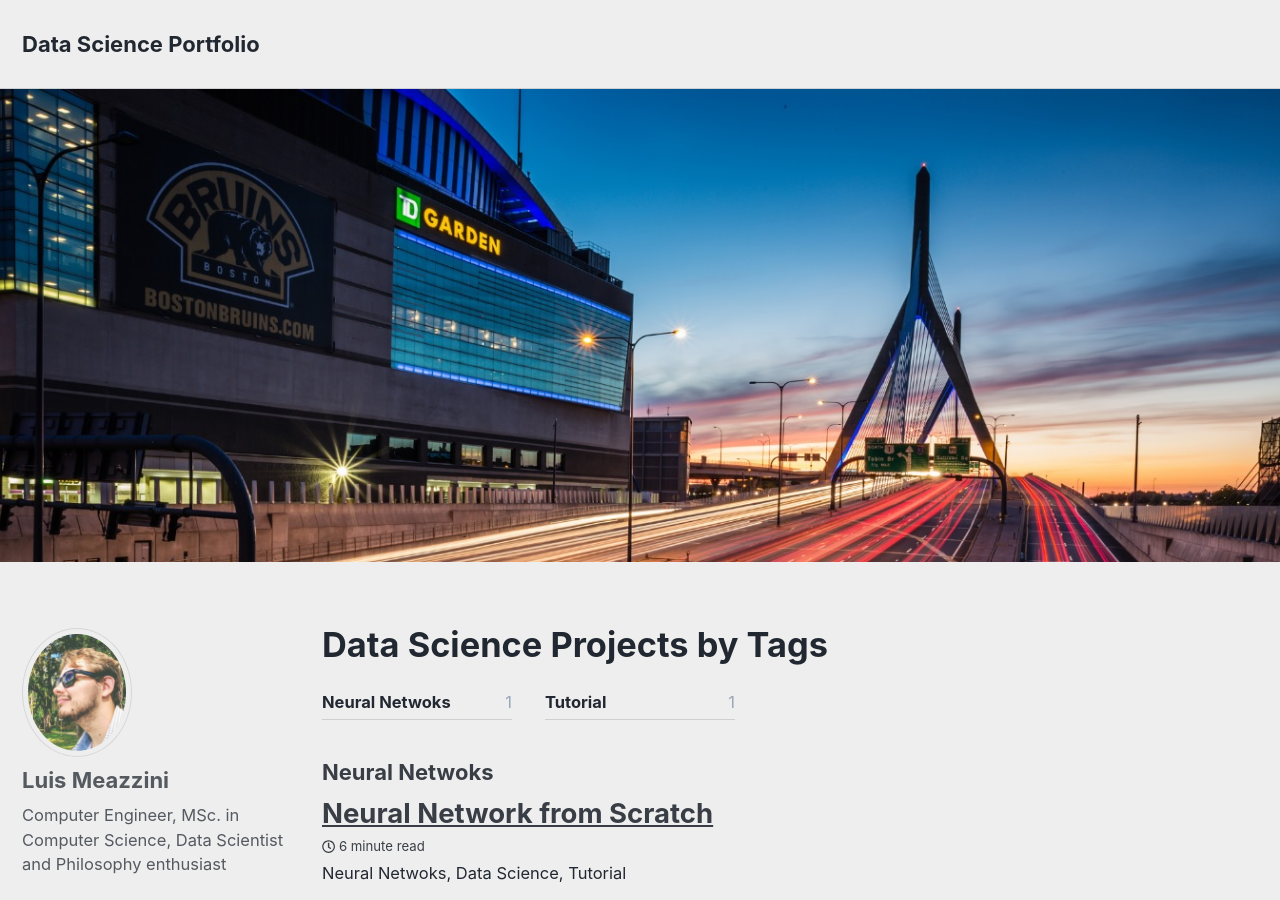
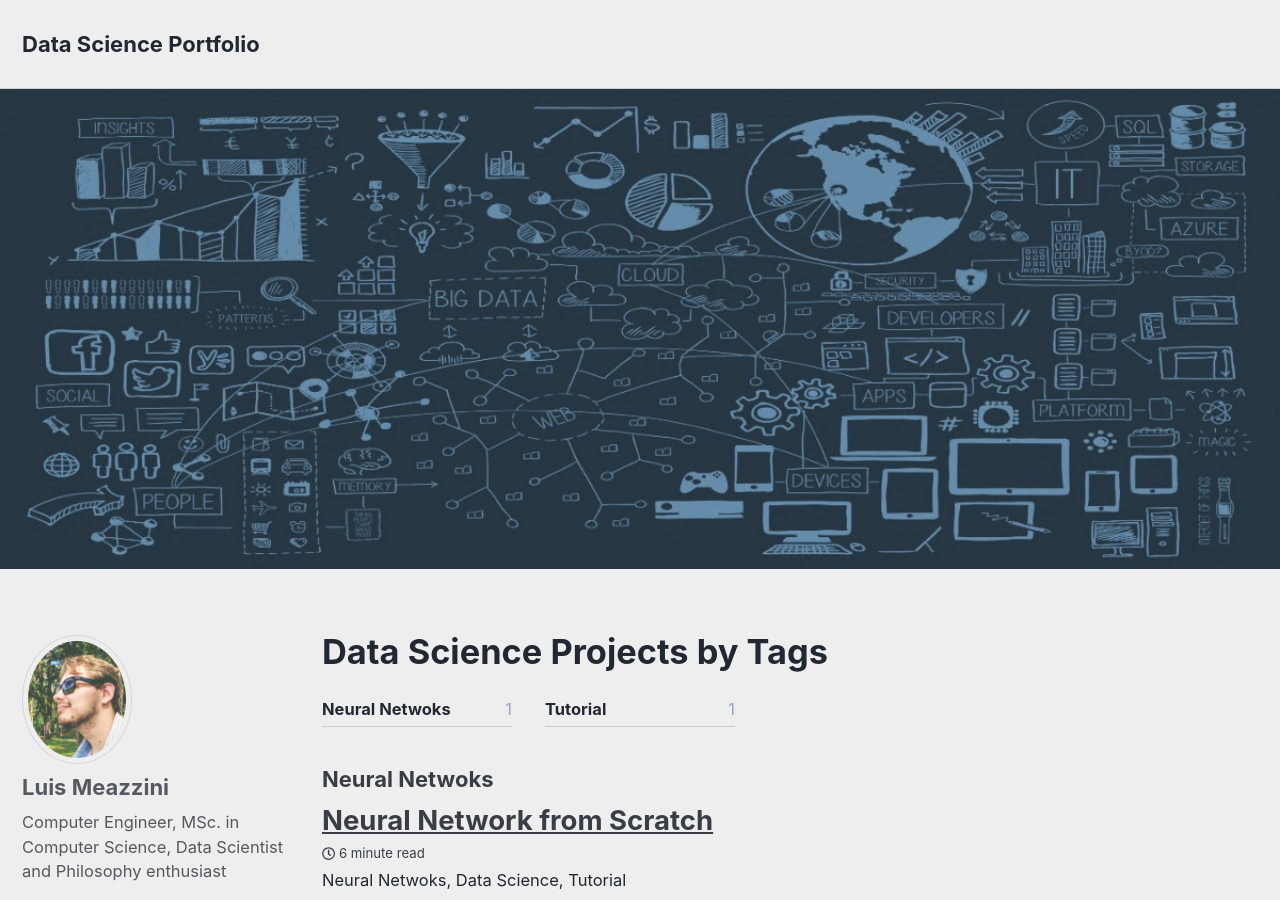
Before and after one commit to lmeazzini/lmeazzini.github.io, a Jekyll site: the page built from _pages/data_science.md, in a window 1280 px wide and 900 px high. Built offline with Jekyll 4.4.1, drawn with Linux system fonts in a browser that asks for light colours; cached includes are drawn as plain includes; nearby versions of some CDN libraries.

Commit message:
fig change

```diff
--- a/_pages/data_science.md
+++ b/_pages/data_science.md
@@ -4,5 +4,5 @@ permalink: /data-science/
 layout: tags
 author_profile: true
 header:
-  image: "/images/zakim.jpg"
+  image: "/images/projects_wallpaper.jpg"
 ---
```
Also changed, not shown: images/front_wallpaper.jpg (deleted), images/math_wallpaper.jpg (added), images/projects_wallpaper.jpg.
